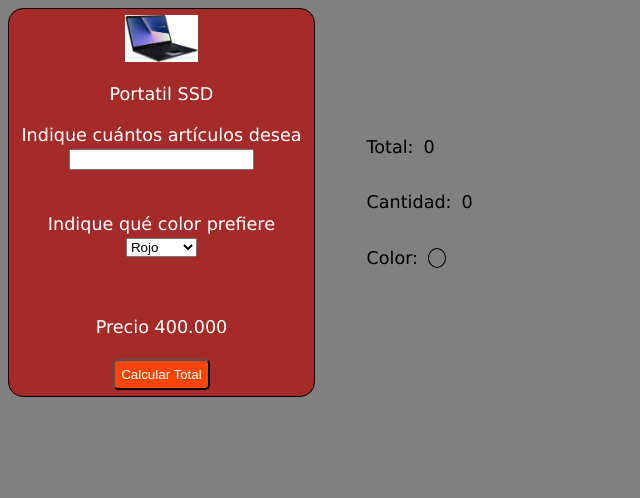
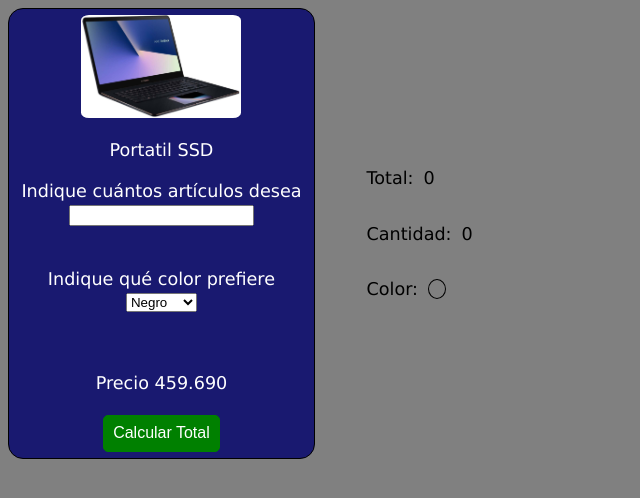
Before and after one commit to jorge2101719/calculando_total, a plain HTML site: page index.html in a window 1280 px wide. Shown: the whole page, without its empty margins (0-640 px from the left). Drawn offline with Linux system fonts and the light colour scheme.

Commit message:
se incluyen más colores, se modifican estilos, se agregan más comentarios en script.js

```diff
--- a/assets/css/estilos.css
+++ b/assets/css/estilos.css
@@ -17,20 +17,24 @@ body {
     align-items: center;
     gap: .25rem;
     padding: 2%;
-    background-color: brown;
+    background-color: midnightblue;
     color: white;
 }
 
 .card img {
-    width: 25%;
+    width: 10rem;
+    object-fit: cover;
+    border-radius: 5%;
 }
 
 
 /* elementos del botón que gatilla los eventos */
 #calcular {
-    padding: 2%;
-    background-color: orangered;
+    padding: 3%;
+    background-color: green;
+    border: 1px solid green;
     color: white;
+    font-size: 1rem;
     border-radius: 5px;
 }
 
--- a/assets/js/script.js
+++ b/assets/js/script.js
@@ -18,14 +18,17 @@ function miFuncion () {
     // en caso contrario, se envía un mensaje, que aparece en la tarjeta
     if (cantidad_a_comprar.value < 0) {
         cantidad_incorrecta.innerHTML = 'Por favor, ingrese un valor positivo';
+        color_error.innerHTML = '';
     } else
     // en caso se ser la cantidad igual a cero, se pide que al menos ingrese el valor 1
     if (cantidad_a_comprar.value == 0) {
-        cantidad_incorrecta.innerHTML = 'La cantidad debe ser al menos 1'
+        cantidad_incorrecta.innerHTML = 'La cantidad debe ser al menos 1';
+        color_error.innerHTML = '';
     } else
     // si el campo de Color estuviere vacío,
     // aparece un mensaje en la tarjeta indicando esta situación
     if(color_seleccionado.value === '' ) {
+        cantidad_incorrecta.innerHTML = '';
         color_error.innerHTML = 'Por favor, seleccione un color'
     }
     // si la cantidad es al menos 1 y hay un color especificado
@@ -33,7 +36,7 @@ function miFuncion () {
     // los que aparecen reflejados al costado de la tarjeta
     else {
         // se crea una variable auxiliar para guardar la cantidad a pagar
-        let subtotal = 400000 * cantidad_a_comprar.value
+        let subtotal = 459690 * cantidad_a_comprar.value
         cantidad_incorrecta.innerHTML = '';
         color_error.innerHTML = '';
         // se modifica el DOM agregando la cantidad a pagar
--- a/index.html
+++ b/index.html
@@ -23,16 +23,18 @@
 
             <label for="color_seleccionado">Indique qué color prefiere</label>
             <select name="color" id="color_seleccionado">
+                <option value="black">Negro</option>
                 <option value="red">Rojo</option>
-                <option value="white">Blanco</option>
-                <option value="black">Negro</option>
+                <option value="green">Verde</option>
                 <option value="blue">Azul</option>
                 <option value="yellow">Amarillo</option>
+                <option value="violet">Violeta</option>
+                <option value="white">Blanco</option>
             </select>
 
             <p id="color_error"></p>
 
-            <p>Precio 400.000</p>
+            <p>Precio 459.690</p>
 
             <button id="calcular">Calcular Total</button>
         </div>
```
